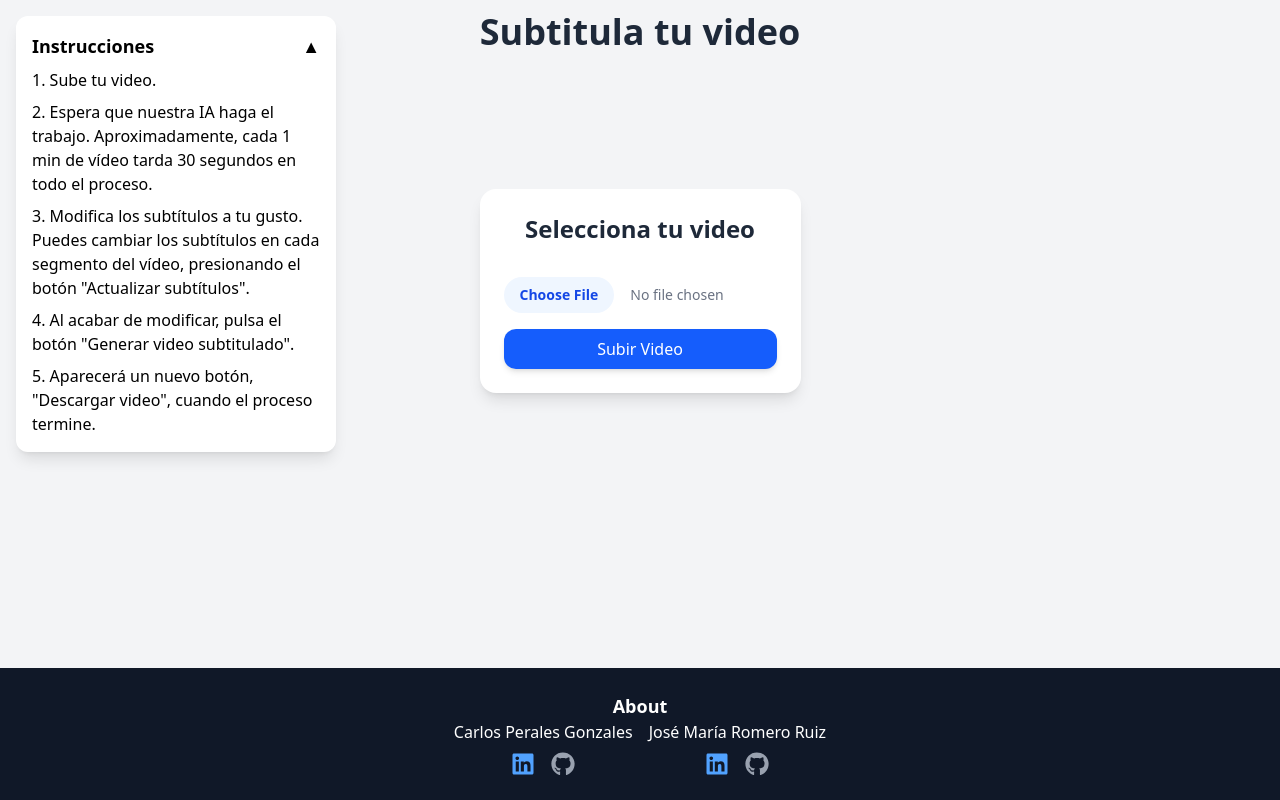
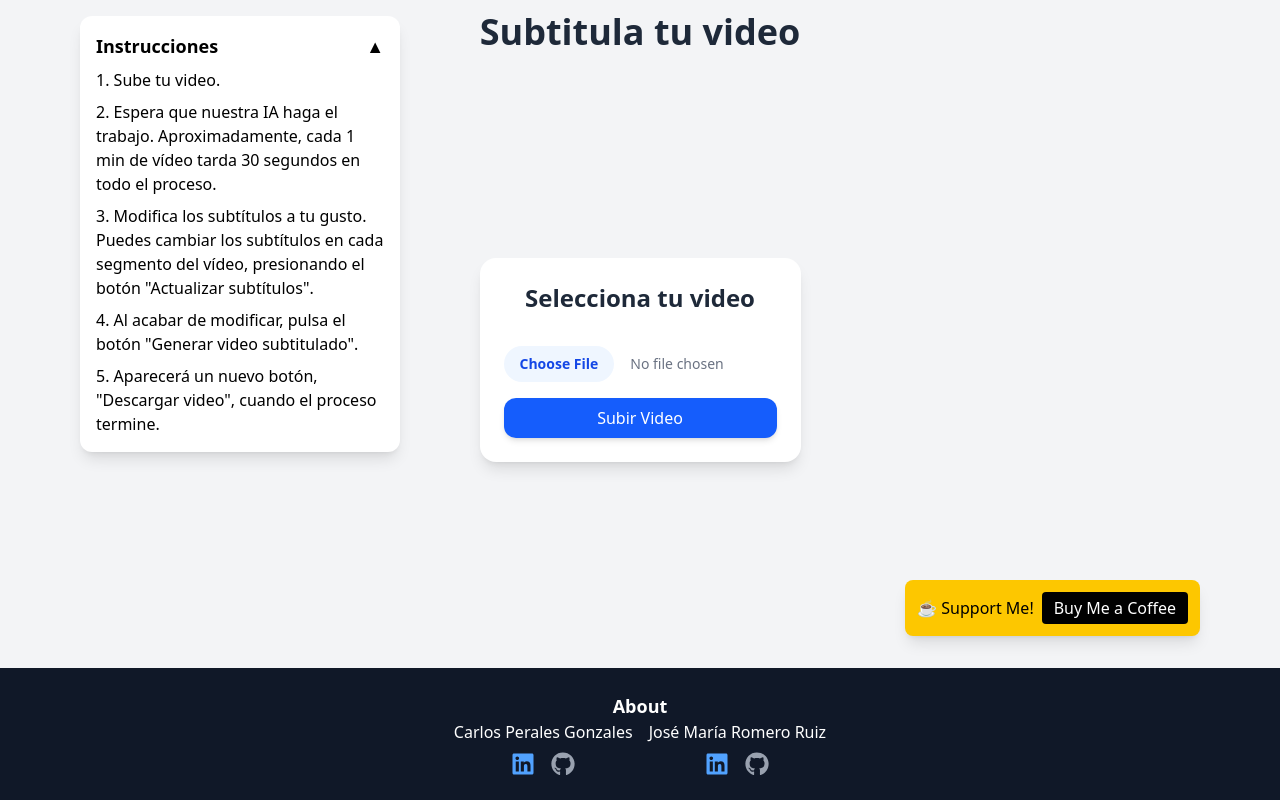
Before and after one commit to jomaroru7/video-subtitler-front, a React (Vite) app: page / in a window 1280 px wide. Built offline with nearby package versions, Linux system fonts and the light colour scheme.

Commit message:
Added buy me a coffee banner and fix styles

```diff
--- a/src/App.jsx
+++ b/src/App.jsx
@@ -9,14 +9,15 @@ import UploadVideoForm from "./components/uploadVideoForm/UploadVideoForm";
 import Spinner from "./components/Spinner";
 import Guide from "./components/guide/Guide";
 import Footer from "./components/Footer";
+import BuyMeACoffe from "./components/BuyMeACoffe";
 
 function App() {
     const { file, subtitles, uploading } = useFileStore()
     const isPlayerReady = Boolean(file) && Boolean(subtitles);
 
     return (
-        <>
-            <div className="min-h-screen flex flex-col justify-between items-center bg-gray-100">
+        <div className="min-h-screen flex flex-col justify-between bg-gray-100 items-center">
+            <div className="flex flex-col flex-1 justify-between items-center relative xl:w-6xl">
                 <Header />
                 <Guide />
                 {uploading && <Spinner />}
@@ -35,9 +36,10 @@ function App() {
                     pauseOnHover
                     theme="colored"
                 />
-                <Footer />
+                <BuyMeACoffe />
             </div>
-        </>
+            <Footer />
+        </div>
     );
 }
 
--- /dev/null
+++ b/src/components/BuyMeACoffe.jsx
@@ -0,0 +1,17 @@
+const BuyMeACoffe = () => {
+    return (
+      <div className="  bg-yellow-400 text-black p-3 rounded-lg shadow-lg flex items-center space-x-2 my-4 xl:absolute xl:bottom-4 xl:right-4">
+        <span>☕ Support Me!</span>
+        <a
+          href="https://www.buymeacoffee.com/jomaroru"
+          target="_blank"
+          rel="noopener noreferrer"
+          className="bg-black text-white px-3 py-1 rounded hover:bg-gray-800 transition"
+        >
+          Buy Me a Coffee
+        </a>
+      </div>
+    );
+  };
+
+  export default BuyMeACoffe;
--- a/src/components/guide/Guide.jsx
+++ b/src/components/guide/Guide.jsx
@@ -4,7 +4,7 @@ const Guide = () => {
   const [isOpen, setIsOpen] = useState(true);
 
   return (
-    <div className="w-80 p-4 bg-white shadow-lg rounded-xl lg:fixed lg:top-4 lg:left-4 z-10">
+    <div className="w-80 p-4 bg-white shadow-lg rounded-xl xl:absolute xl:top-4 xl:left-4 z-10 my-2.5 xl:my-0">
       <button
         onClick={() => setIsOpen(!isOpen)}
         className="w-full text-left font-semibold text-lg flex justify-between">
```
